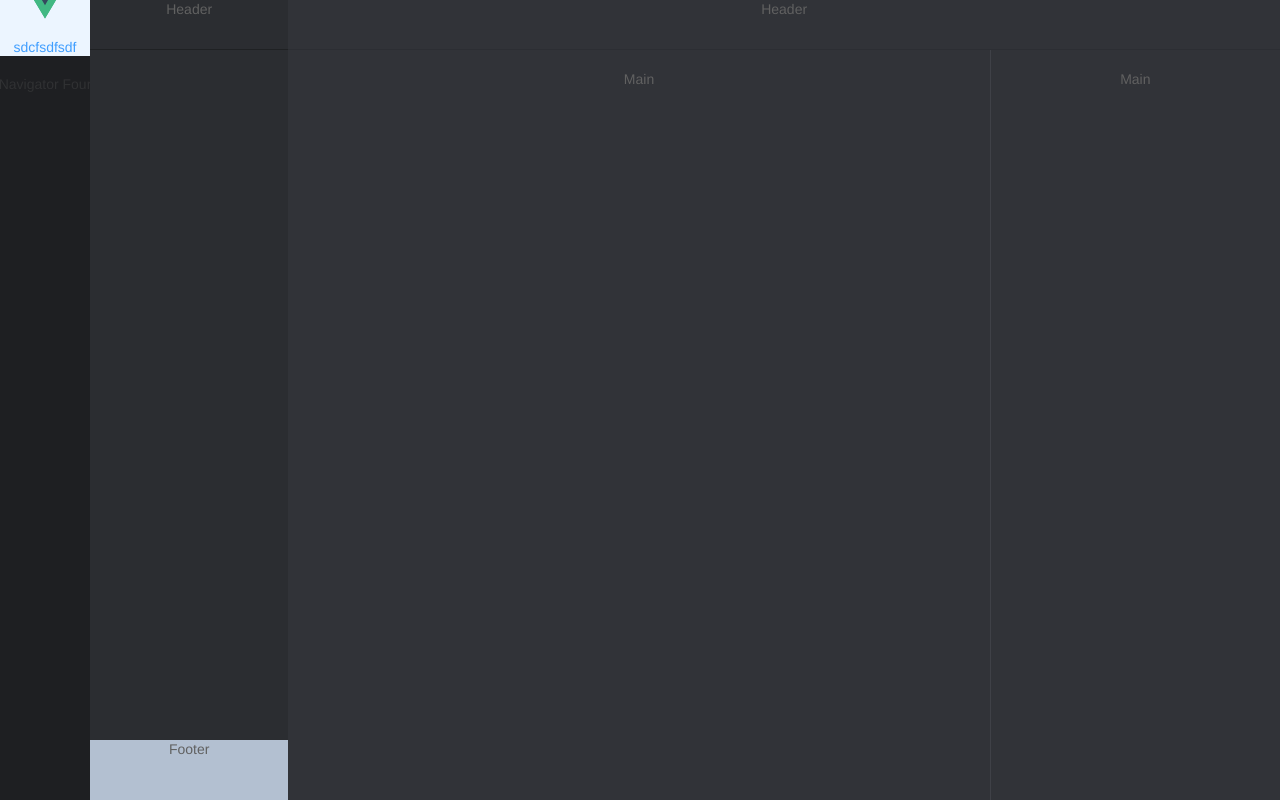
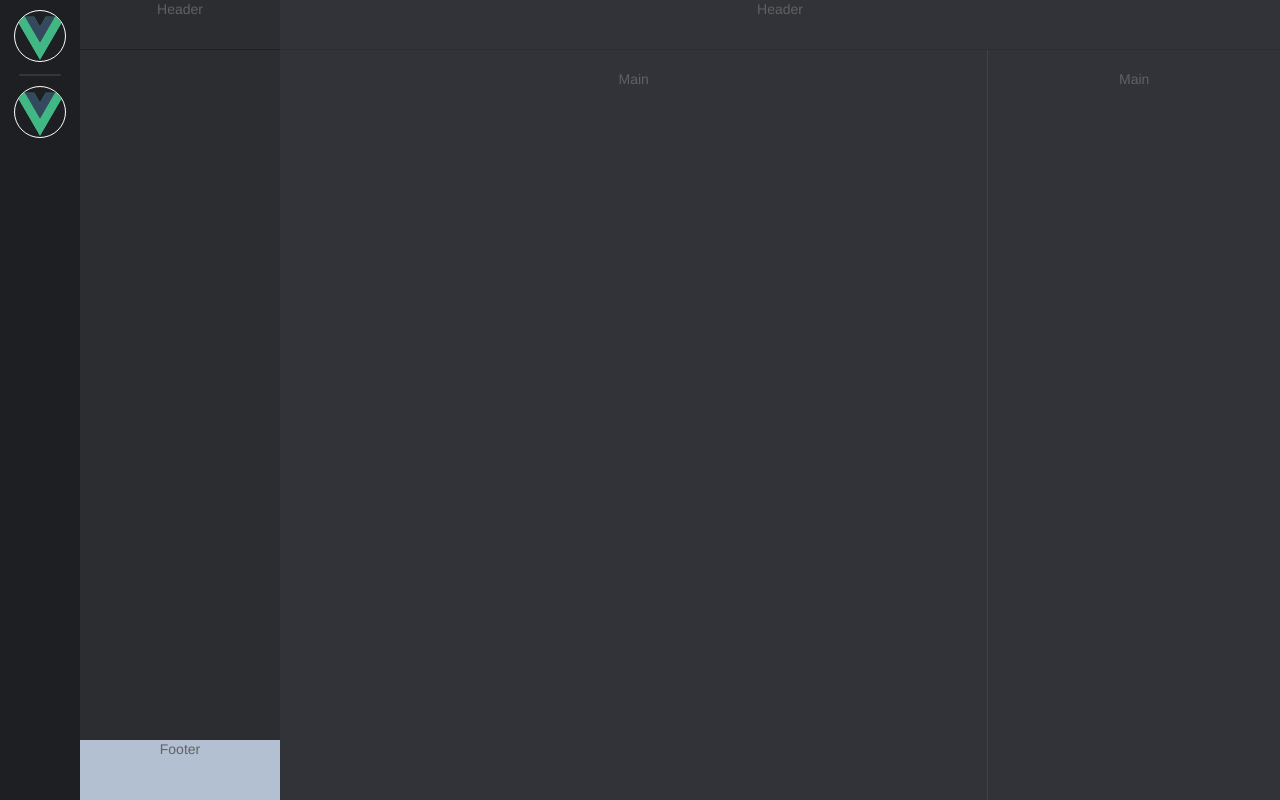
Before and after one commit to School-of-Website-Engineering/future-front-end, a Vue app: page /#/main in a window 1280 px wide. Built offline with nearby package versions, Linux system fonts and the light colour scheme.

Commit message:
更新主页布局

```diff
--- a/src/api/user/index.ts
+++ b/src/api/user/index.ts
@@ -6,12 +6,12 @@ export interface UserState {
 }
 
 export interface userLoginApi {
-	getUserLogin(userData: object): Promise<Response>;
+	getUserLogin<Response>(userData: object): Promise<Response>;
 }
 
 class UserLoginService implements userLoginApi {
-    getUserLogin(userData: object): Promise<Response> {
-        return http.post(USER_LOGIN, { userData });
+    getUserLogin<Response>(userData: object): Promise<Response> {
+        return http.post<Response>(USER_LOGIN, userData);
     }
 }
 export default new UserLoginService();
--- a/src/components.d.ts
+++ b/src/components.d.ts
@@ -15,6 +15,7 @@ declare module '@vue/runtime-core' {
     ElContainer: typeof import('element-plus/es')['ElContainer']
     ElFooter: typeof import('element-plus/es')['ElFooter']
     ElHeader: typeof import('element-plus/es')['ElHeader']
+    ElIcon: typeof import('element-plus/es')['ElIcon']
     ElMain: typeof import('element-plus/es')['ElMain']
     ElMenu: typeof import('element-plus/es')['ElMenu']
     ElMenuItem: typeof import('element-plus/es')['ElMenuItem']
--- a/src/components/common/ChannelSidebar.vue
+++ b/src/components/common/ChannelSidebar.vue
@@ -1,54 +1,100 @@
 <template>
 	<!--频道侧边栏,Collapse 折叠面板-->
 	<el-aside width="90px" class="main-aside">
-		<el-menu default-active="2" class="el-menu-vertical-demo">
+		<el-menu default-active="2" :collapse="isCollapse" class="el-menu-vertical-demo">
 			<el-menu-item index="2">
 				<img class="channel-img" src="../../assets/vue.svg" />
 				<template #title>sdcfsdfsdf</template>
 			</el-menu-item>
+			<div class="listItem-3SmSlK">
+				<div class="guildSeparator-a4uisj"></div>
+			</div>
 			<el-menu-item index="4">
-				<template #title>Navigator Four</template>
+				<img class="channel-img" src="../../assets/vue.svg" />
+				<template #title>
+					<span>Navigator One</span>
+				</template>
 			</el-menu-item>
 		</el-menu>
 	</el-aside>
 </template>
 
-<script setup lang="ts"></script>
+<script setup lang="ts">
+import { ref } from 'vue';
+import { Location } from '@element-plus/icons-vue';
+
+const isCollapse = ref(true);
+</script>
 
 <style lang="scss" scoped>
+// 定义左侧边栏宽度变量
+$sidebar-width: 80px;
 .main-aside {
+	padding-top: 8px;
+	width: $sidebar-width;
 	.el-menu {
 		//透明背景色
 		background-color: transparent;
 		border-right: none;
-		width: 90px;
+		width: $sidebar-width;
 	}
+
 	.el-menu-item {
 		display: unset;
-		width: 90px;
+		width: $sidebar-width;
 		text-align: center;
+		margin-bottom: 10px;
+		padding: unset;
+		// 重置鼠标移入样式
+		&:hover {
+			background-color: transparent;
+		}
+
+		display: flex;
+		flex-direction: column;
+		align-items: center;
+		justify-content: center;
+
+		.channel-img {
+			width: 50px;
+			height: 50px;
+			//    圆角
+			border-radius: 50%;
+			border: 1px solid #fff;
+		}
+		:deep(.el-menu-tooltip__trigger) {
+			display: inline-flex;
+			align-items: center;
+			justify-content: center;
+			box-sizing: border-box;
+			padding: unset;
+		}
 	}
 }
+
 .el-menu-vertical-demo:not(.el-menu--collapse) {
-	width: 90px;
+	width: $sidebar-width;
 	display: flex;
 	flex-direction: column;
 	align-items: center;
 	justify-content: flex-end;
-	.channel-img {
-		width: 40px;
-		height: 40px;
-	}
 }
+
 .el-menu-vertical-demo {
-	.el-menu-item {
+	.listItem-3SmSlK {
+		position: relative;
+		margin: 0 0 8px;
+		display: -webkit-box;
+		display: -ms-flexbox;
 		display: flex;
-		flex-direction: column;
-		align-items: center;
+		-webkit-box-pack: center;
+		-ms-flex-pack: center;
 		justify-content: center;
-		.channel-img {
-			width: 40px;
-			height: 40px;
+		.guildSeparator-a4uisj {
+			height: 2px;
+			width: 42px;
+			border-radius: 1px;
+			background-color: #35363c;
 		}
 	}
 }
--- a/src/store/modules/user/index.ts
+++ b/src/store/modules/user/index.ts
@@ -20,9 +20,5 @@ export const useUserStore = defineStore('user', {
             this.token = '';
             this.username = '';
         }
-    },
-    // 开启数据缓存
-    persist: {
-        storage: sessionStorage
     }
 });
--- a/src/utils/http/axios.ts
+++ b/src/utils/http/axios.ts
@@ -10,7 +10,7 @@ import router from '@/router';
 // 重设axiosbaseURL
 axios.defaults.baseURL = import.meta.env.VITE_APP_API_BASE_URL;
 axios.defaults.timeout = 1000 * 10;
-// axios.defaults.headers.post['Content-Type'] = 'application/x-www-form-urlencoded;charset=UTF-8';
+axios.defaults.headers['Content-Type'] = 'application/json;charset=UTF-8';
 
 /**
  * @description 创建axios实例
```
